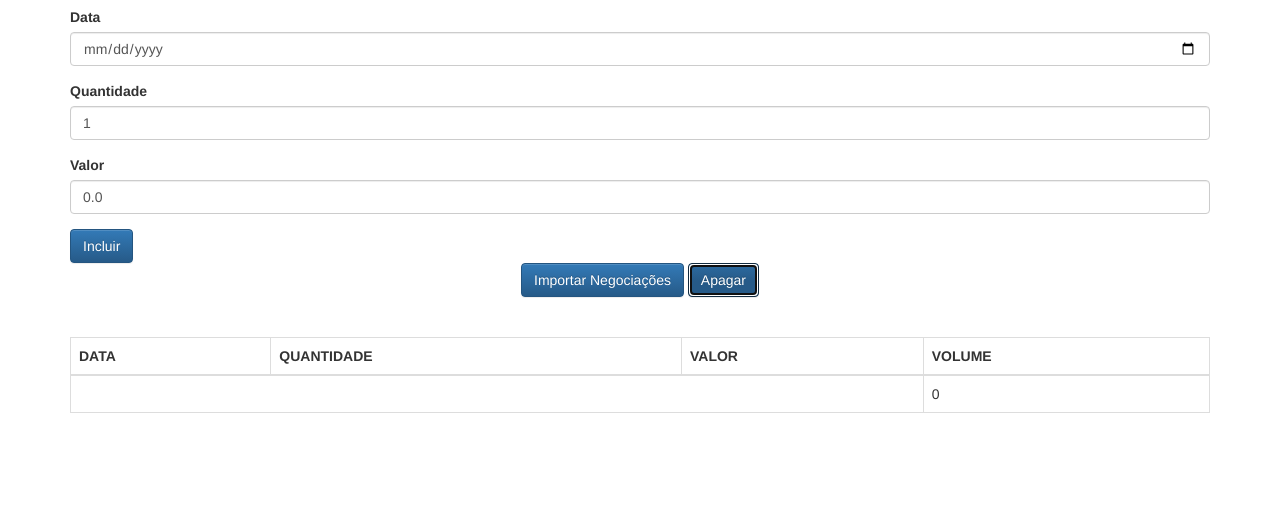
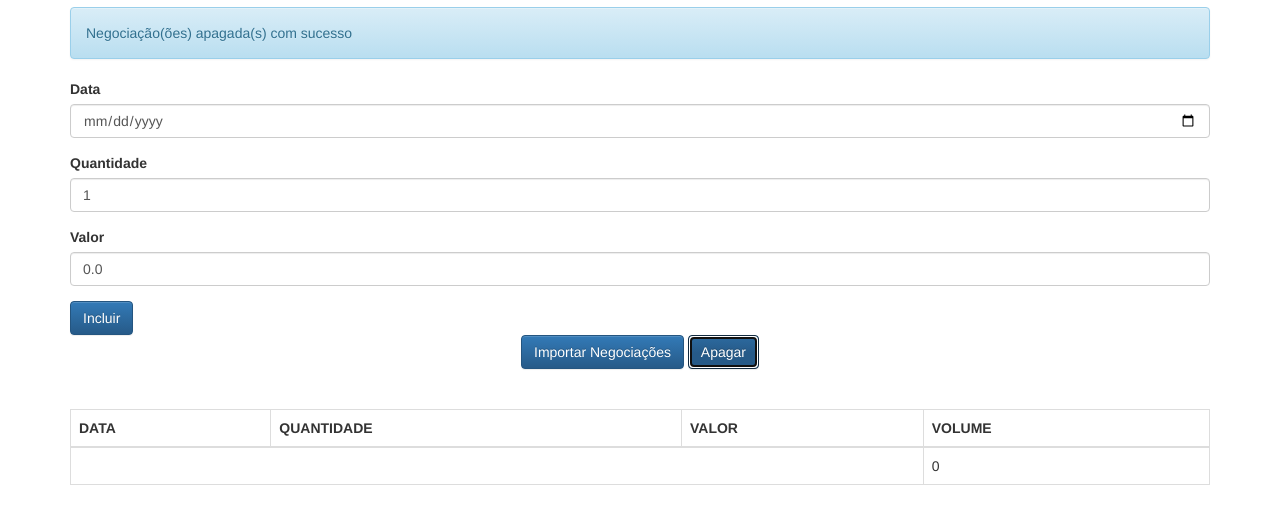
Before and after one commit to brunocrez/training-js-advanced, a plain HTML site: page client/index.html in a window 1280 px wide. Both pictures are taken after a click on the button "Apagar". Shown: the part 63-586 px from the top of the page. Drawn offline with Linux system fonts and the light colour scheme.

Commit message:
using proxy on controllers

```diff
--- a/client/app/js/controllers/NegociacaoController.js
+++ b/client/app/js/controllers/NegociacaoController.js
@@ -7,7 +7,29 @@ class NegociacaoController {
         this._inputQuantidade = $('#quantidade');
         this._inputValor = $('#valor');
 
-        this._listaNegociacoes = new ListaNegociacoes();
+        /**
+         * target ~> objeto real que é encapsulado pelo proxy
+         * prop ~> propriedade que está sendo lida no momento
+         * value (set) ~> valor a ser definido na propriedade
+         * receiver ~> referência ao próprio proxy
+         **/
+
+        let self = this;
+        this._listaNegociacoes = new Proxy(new ListaNegociacoes(), {
+
+            get(target, prop, receiver) {
+                if (['adiciona', 'esvazia'].includes(prop) && typeof(target[prop]) == typeof(Function)) {
+
+                    return function() {
+                        console.log(`Interceptando ${prop}`);
+                        Reflect.apply(target[prop], target, arguments);
+                        self._negociacoesView.update(target);
+                    }
+                }
+
+                return Reflect.get(target, prop, receiver);
+            }
+        });
 
         this._negociacoesView = new NegociacoesView($('#negociacoesView'));
         this._negociacoesView.update(this._listaNegociacoes);
@@ -15,7 +37,6 @@ class NegociacaoController {
         this._mensagem = new Mensagem();
         this._mensagemView = new MensagemView($('#mensagemView'));
         this._mensagemView.update(this._mensagem);
-
     }
 
     adiciona(event) {
@@ -44,4 +65,11 @@ class NegociacaoController {
         this._inputValor.value = 0.0;
         this._inputData.focus();
     }
+
+    apaga() {
+        this._listaNegociacoes.esvazia();
+
+        this._mensagem.texto = 'Negociação(ões) apagada(s) com sucesso';
+        this._mensagemView.update(this._mensagem);
+    }
 }
--- a/client/app/js/models/ListaNegociacoes.js
+++ b/client/app/js/models/ListaNegociacoes.js
@@ -11,4 +11,8 @@ class ListaNegociacoes {
     get negociacoes() {
         return [].concat(this._negociacoes);
     }
+
+    esvazia() {
+        this._negociacoes = [];
+    }
 }
--- a/client/index.html
+++ b/client/index.html
@@ -37,7 +37,7 @@
         <button class="btn btn-primary text-center" type="button">
             Importar Negociações
         </button>
-        <button class="btn btn-primary text-center" type="button">
+        <button class="btn btn-primary text-center" type="button" onclick="negociacaoController.apaga()">
             Apagar
         </button>
     </div>
```
